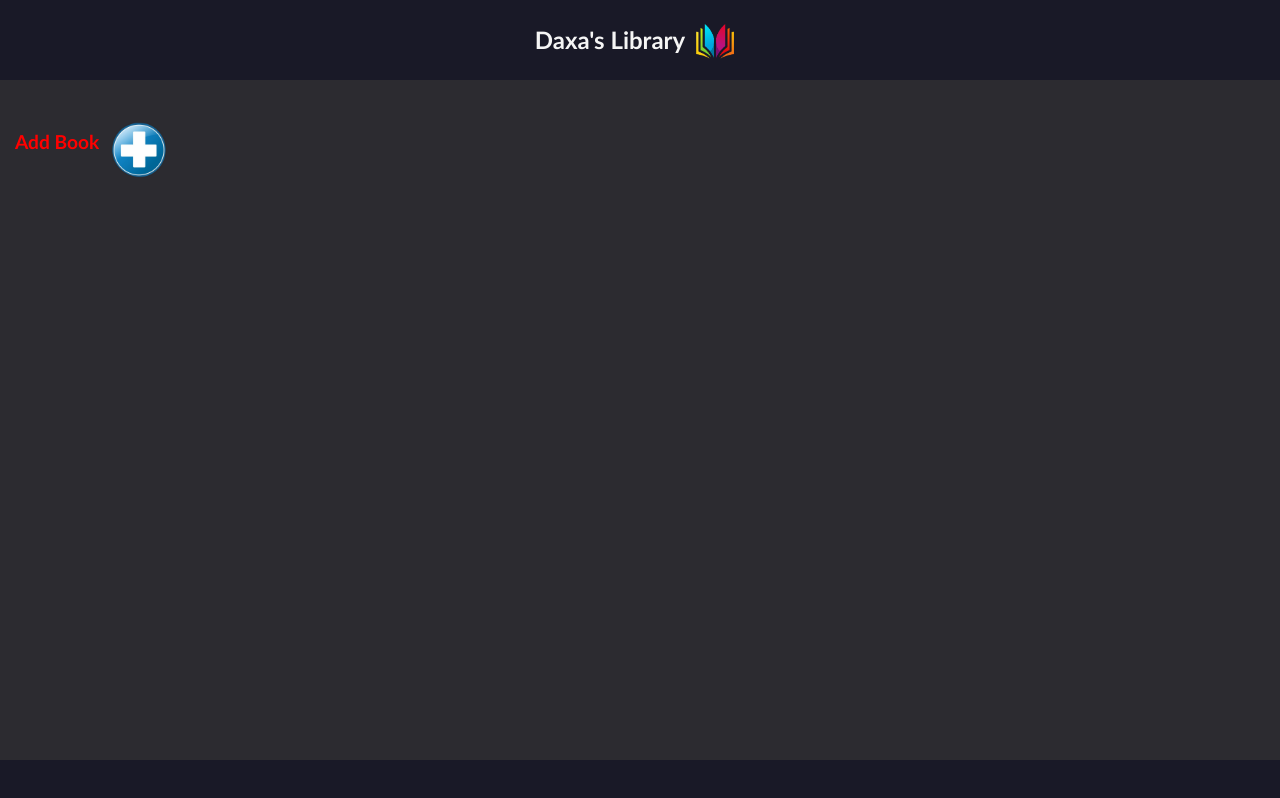
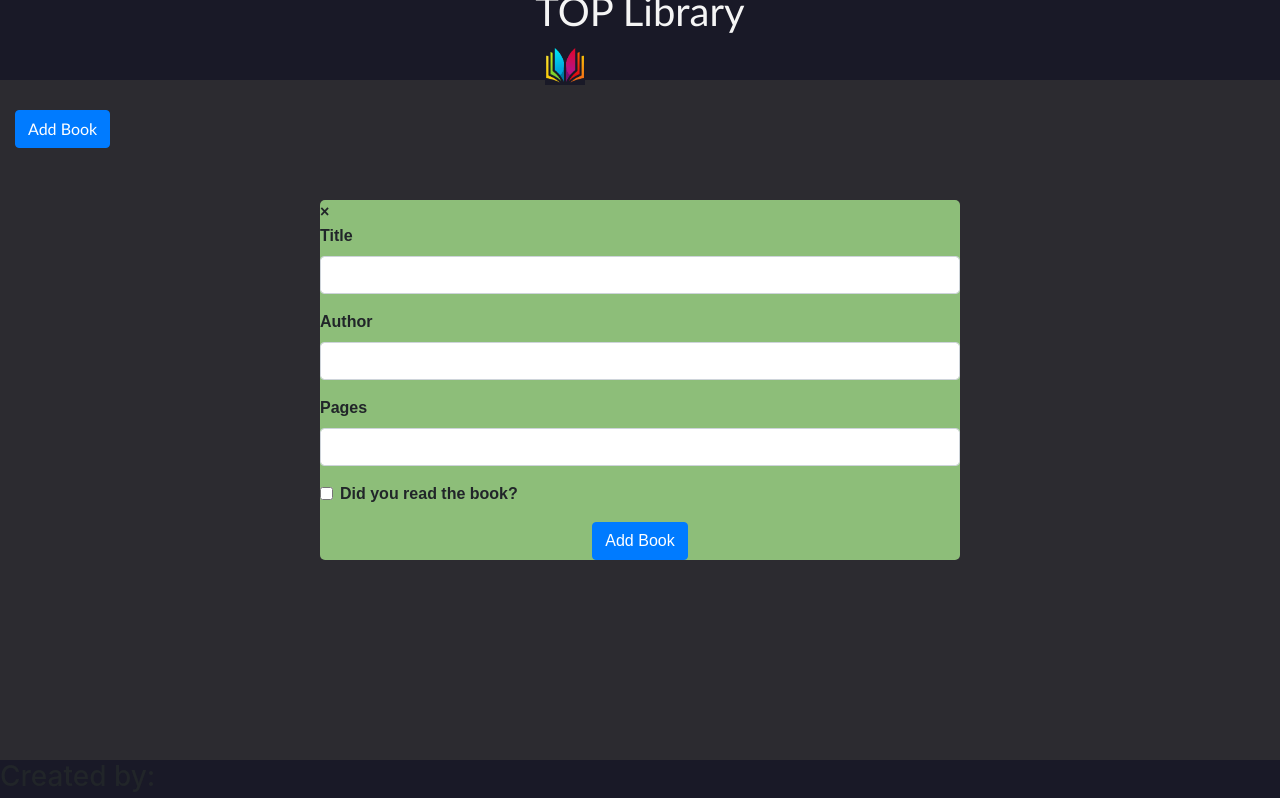
Before and after one commit to daxas-boop/library, a website: page index.html in a window 1280 px wide. Drawn offline with nearby package versions, Linux system fonts and the light colour scheme.

Commit message:
Deletes example. Adds footer

```diff
--- a/index.html
+++ b/index.html
@@ -3,28 +3,29 @@
 <head>
     <meta charset='utf-8'>
     <meta http-equiv='X-UA-Compatible' content='IE=edge'>
-    <title>Daxas Library</title>
+    <title>Library</title>
     <meta name='viewport' content='width=device-width, initial-scale=1'>
     <link rel="stylesheet" href="./node_modules/bootstrap/dist/css/bootstrap.min.css">
+
+    <script src="https://kit.fontawesome.com/bf614d451d.js" crossorigin="anonymous"></script>
     <link rel='stylesheet' type='text/css' media='screen' href='main.css'>
+    <link href="https://fonts.googleapis.com/css2?family=Montserrat:wght@700&display=swap" rel="stylesheet">
 </head>
 <body>
-    <header id="header"> Daxa's Library
+    <header id="header">
+        <button id="new-book" type="button" class="btn btn-primary add-book">Add Book</button>
+        <div id="header-container" >
+        <h1>TOP Library</h1>
         <div id="logo-container">
            <img id="logo" src="images/logo.png" alt="Book logo">
+        </div>
         </div>
     </header>
     <div id="book-container"> </div>
 
-    <div id="new-book">
-        <p id="add-book-txt">Add Book</p>
-        <div id="add-book-img">
-        <img class="add-book" src='images/add-book.png'>
-        </div>
-    </div>
-
-    <div id="form-container" class="hidden">
+    <div id="form-container" class="form-container">
         <form id="form">
+            <span id="close-form" class="close-button">×</span>
             <div class="form-group">
                 <label for="title">Title</label>
                 <input type="text" name="title" class="form-control" id="title">
@@ -46,12 +47,13 @@
             </div>
             <div class="row justify-content-center">
             <button id="submit" type="submit" class="btn btn-primary">Add Book</button>
-            <button id="close-form" type="button" class="btn btn-danger">Close</button>
             </div>
         </form>
     </div>
+
     <footer id="footer">
-        <img id="github">
+        <h3 class="mr-3" >Created by:</h3>
+        <a class="links" href="https://github.com/daxas-boop" target="_blank"><i class="fab fa-github-square fa-2x mr-3"></i></a>
     </footer>
 
 
```
